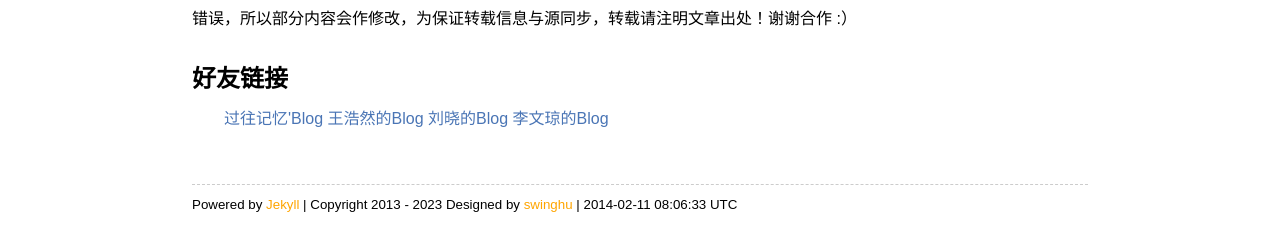
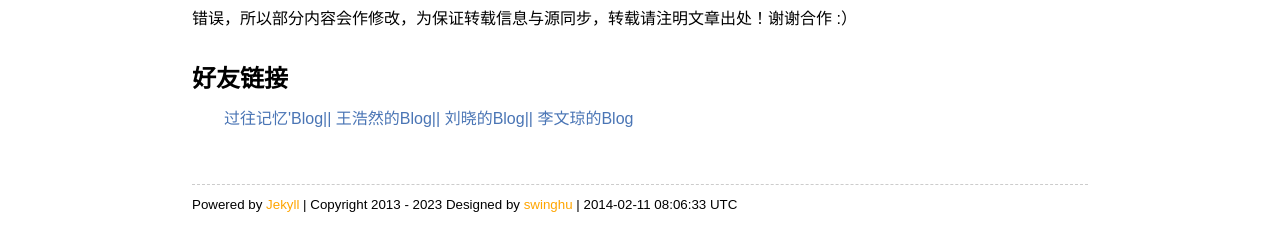
Before and after one commit to swinghu/swinghu.github.com, a Jekyll site: the page built from about.md, in a window 1280 px wide. Shown: the part 483-734 px from the top of the page. Built offline with Jekyll 4.4.1, drawn with Linux system fonts in a browser that asks for light colours; Markdown is read by kramdown in place of the engine named in the settings.

```diff
--- a/about.md
+++ b/about.md
@@ -21,9 +21,9 @@ title: about
 	<dt>好友链接</dt>
 	<dd>
         <div class="friend-link">
-        <a href="http://www.iteblog.com/" title="http://www.iteblog.com/" target="_blank">过往记忆'Blog  </a>
-            <a href="http://hrwang.me/" title="http://hrwang.me/" target="_blank">王浩然的Blog  </a>
-            <a href="http://winares.github.io/" title="http://winares.github.io/" target="_blank">刘晓的Blog  </a>
+        <a href="http://www.iteblog.com/" title="http://www.iteblog.com/" target="_blank">过往记忆'Blog||  </a>
+            <a href="http://hrwang.me/" title="http://hrwang.me/" target="_blank">王浩然的Blog||  </a>
+            <a href="http://winares.github.io/" title="http://winares.github.io/" target="_blank">刘晓的Blog||  </a>
             <a href="http://ilovers.sinaapp.com/" title="http://ilovers.sinaapp.com/" target="_blank">李文琼的Blog</a>
         </div>
    </dd>
```
